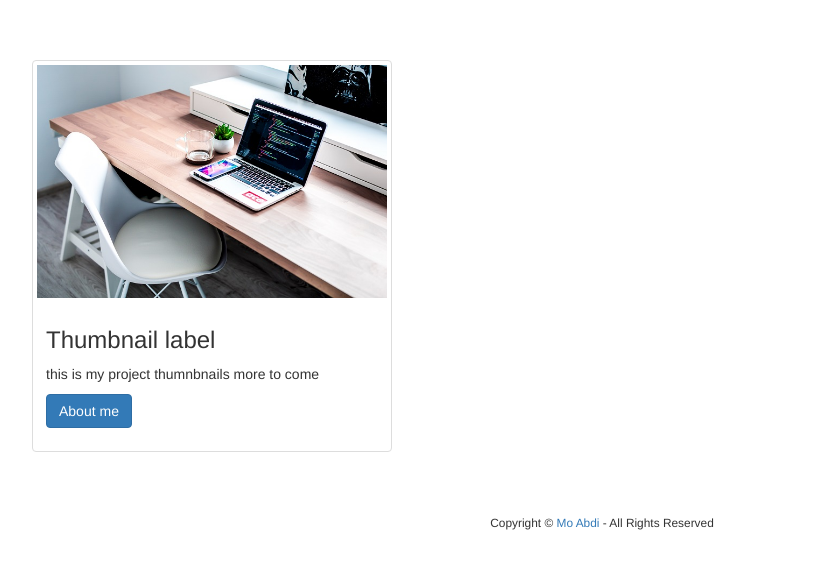
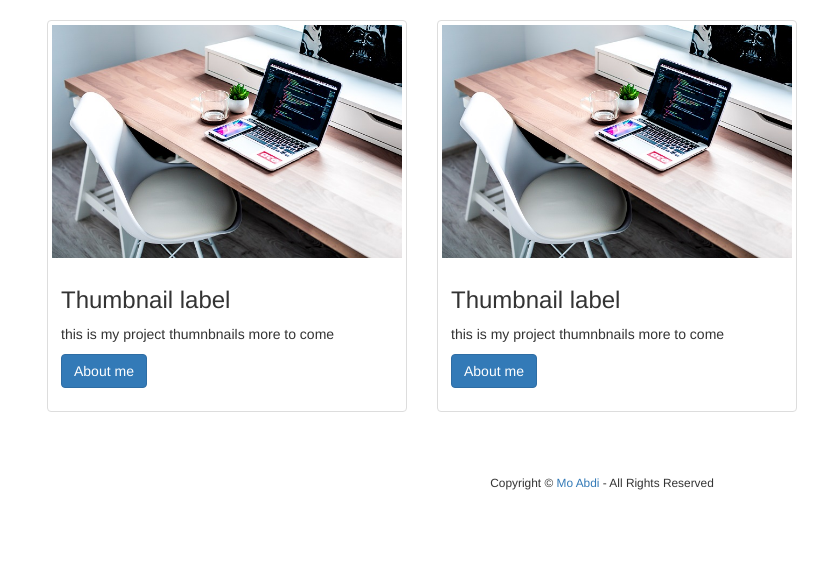
Before and after one commit to mkaafi/django-project, a Django app: page / in a window 1280 px wide. Shown: the part 52-621 px from the top of the page, without its empty margins (38-866 px from the left). Run offline with Django 3.2, Linux system fonts and the light colour scheme; some libraries are stand-ins or nearby versions.

Commit message:
More homepage content

```diff
--- a/myDjango/pages/templates/home.html
+++ b/myDjango/pages/templates/home.html
@@ -6,11 +6,7 @@
 {% block title %} Home Page {% endblock %}
 {% block content %}
 
-
-<br>
-
-<br>
-
+<div class="container">
 	<div class="row">
 		<div class="col-sm-6 col-md-4">
 	      <div class="thumbnail">
@@ -22,6 +18,20 @@
 	        </div>
 	      </div>
 	    </div>
+	    <div class="col-sm-6 col-md-4">
+	      <div class="thumbnail">
+	        <img src="{% static 'img/alexandru-acea-582050-unsplash.jpg'%}" alt="laptop on table">
+	        <div class="caption">
+	          <h3>Thumbnail label</h3>
+	          <p>this is my project thumnbnails more to come</p>
+	          <p><a href="{% url 'about' %}" class="btn btn-primary" role="button">About me</a></p>
+	        </div>
+	      </div>
+	    </div>
+  	</div>
 </div>
 
+
+
+
 {% endblock %}
```
Lines whose indentation alone changed are shown as unchanged.
